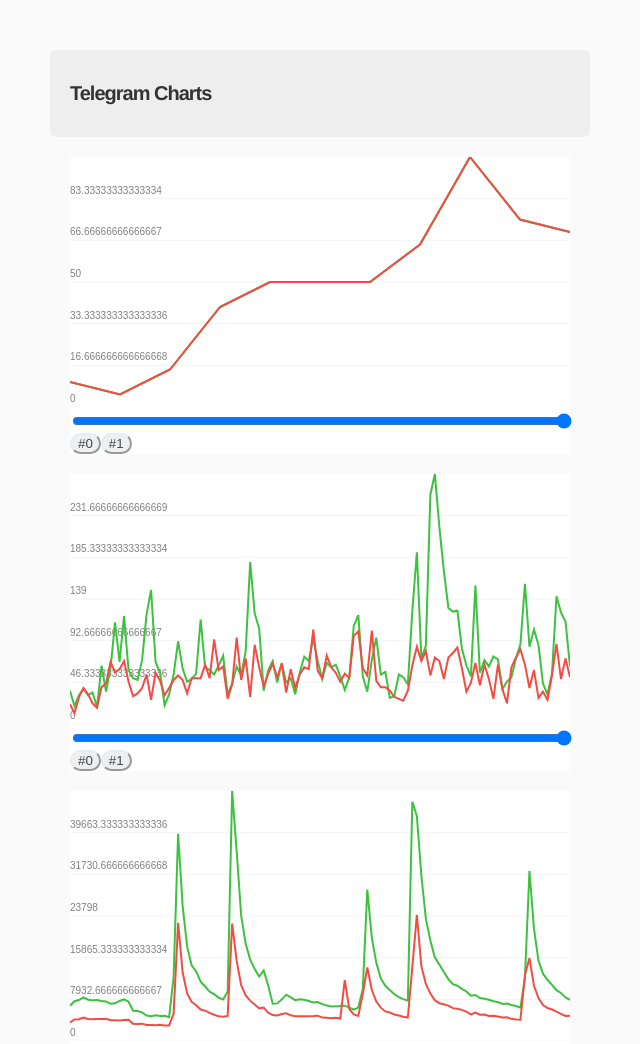
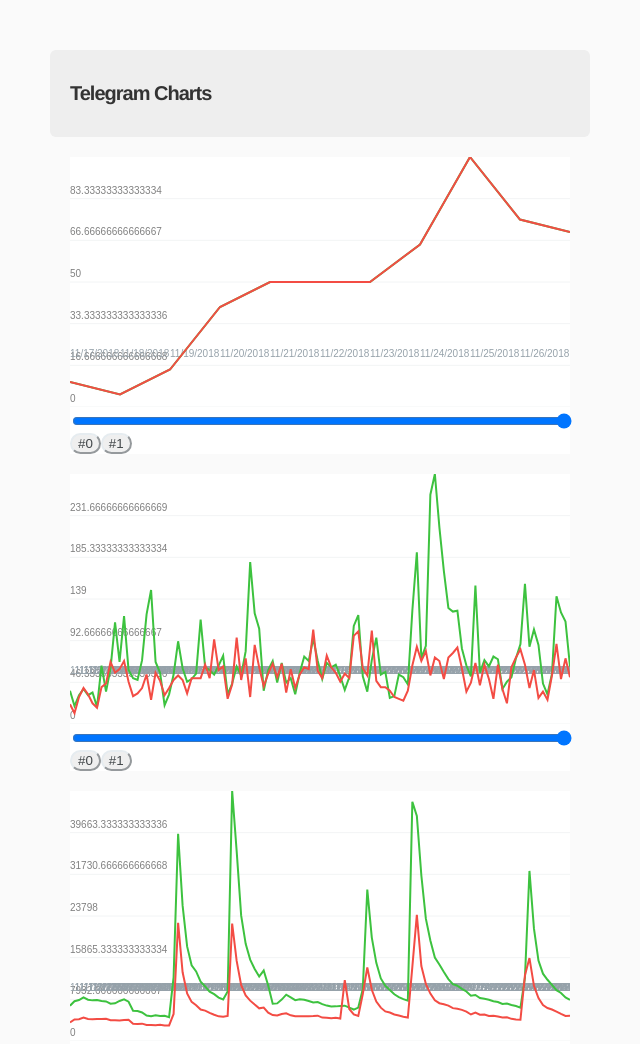
Before and after one commit to achmedzhanov/tgchart, a website: page app/index.html in a window 1280 px wide. Shown: the top 1044 px of the page, without its empty margins (320-960 px from the left). Drawn offline with Linux system fonts and the light colour scheme.

Commit message:
draw x axes labels

```diff
--- a/app/scripts/charts.js
+++ b/app/scripts/charts.js
@@ -26,11 +26,27 @@
           ]
     }
 
+    const pmulX = (x, m) => {
+        return pmul([x,0], m)[0];
+    }
+
+    const pmulY = (y, m) => {
+        return pmul([0,y], m)[1];
+    }
+
     const a2m = (m) => {
         return 'matrix(' + m[0] + ',' + m[1] + ',' + m[2] + ',' + m[3] + ',' + m[4] + ',' + m[5] + ')'
     }
 
     const q = (cb)=> setTimeout(cb,0);
+
+    const getNavigatorLanguage = () => {
+        if (navigator.languages && navigator.languages.length) {
+          return navigator.languages[0];
+        } else {
+          return navigator.userLanguage || navigator.language || navigator.browserLanguage || 'en';
+        }
+      }
 
     class ElementBuilder {
         constructor(el) {
@@ -83,6 +99,7 @@
     const createSVG = (type) => new ElementBuilder(document.createElementNS('http://www.w3.org/2000/svg', type));
     const createEl = (type) => new ElementBuilder(document.createElement(type));
 
+    const xStep = 20;
 
     function createChart(options) {
         const {el, chartData} = options;
@@ -90,13 +107,12 @@
         sizes = sizes || {width: 500, height: 250};
         const {colors, columns, names, types} = chartData;
         const chartColumnsIds = Object.keys(types).filter(t => types[t] !== 'x');
-        const xColumnId = Object.keys(types).find(t => types[t] === 'x');
         const columnsMap = {};
         for(let c of columns) {
             columnsMap[c[0]] = c;
         }
-
-        const xCoef = 1, xStep = 20;
+        const xColumnId = Object.keys(types).find(t => types[t] === 'x');
+        const xColumn = columnsMap[xColumnId];
 
         let state = {
             disabled: U.keyBy(chartColumnsIds, (id) => [id, false]),
@@ -117,8 +133,6 @@
             }
 
             const visibleLines = chartColumnsIds.filter(lid => !s.disabled[lid]).map(lid => columnsMap[lid]);
-            const xColumn = columnsMap[xColumnId];
-            // TODO line contains only one point, take into sibling points
 
             const visibleIndexRange = {
                 from: 1 + (xColumn.length - 1) * s.visibleRange.from / 100,
@@ -166,16 +180,26 @@
             const hm = hMatrix(bounds);
 
             // Y axis
-            const hGridLinesG =  createSVG('g')
+            const yAxisG =  createSVG('g')
             .addClass('animate-transform')
             .style('vector-effect', 'non-scaling-stroke')
             .appendTo(svgEl);
+            state.elements.hGridLinesG = yAxisG;
 
-            const yAxis = new YAxis({containerEl: hGridLinesG.el});
+            const yAxis = new YAxis({containerEl: yAxisG.el});
             yAxis.updateRange(fullBounds, state, vm);
             state.yAxis = yAxis;
 
-            state.elements.hGridLinesG = hGridLinesG;
+            //X axis
+            const xAxisG =  createSVG('g')
+            .addClass('animate-transform')
+            .appendTo(svgEl)
+            .attr('transform', 'translate(0, 200)');
+            state.elements.xAxisG = xAxisG;
+
+            const xAxis = new XAxis({containerEl: xAxisG.el, xColumn: xColumn});
+            xAxis.updateRange(fullBounds, state, hm);
+            state.xAxis = xAxis;
 
             const columnIds = Object.keys(types);
             const lineElements = {};
@@ -197,7 +221,7 @@
                     let d = '';
                     for(let pIdx = 1; pIdx < c.length; pIdx++) {
                         d += (pIdx == 1 ? 'M' : 'L');
-                        d += (pIdx - 1) * xStep * xCoef;
+                        d += (pIdx - 1) * xStep;
                         d += ' ';
                         d += state.transformY(c[pIdx]);
                     }
@@ -211,8 +235,6 @@
                     .appendTo(linesG);
 
                     lineElements[lId] = p;
-                } else if (t === 'x') {
-                    // todo create x axis
                 }
             }
 
@@ -279,17 +301,19 @@
             setRange(state.visibleRange, true);
         }
 
+        // const beautyfyBounds = (bounds) => {
+        //     // find nearest netural number divided to six OR 10, 50, 100
+        //     return bounds;
+        // }
+
         const setRange = (range, force) => {
 
             range = range || {from: 0, to: 100};
             if(state.visibleRange.from == range.from && state.visibleRange.to == range.to && !force) return;
 
-            const prevBounds = getBounds(state);
-
             state.visibleRange = range;
 
             const newBounds = getBounds(state);
-            const [, , yMin, yMax] = newBounds;
 
             const vm = vMatrix(newBounds);
             const hm = hMatrix(newBounds);
@@ -298,9 +322,54 @@
             state.elements.linesG.attr('transform', a2m(hm));
 
             state.yAxis.updateRange(newBounds, state, vm);
+            state.xAxis.updateRange(newBounds, state, hm);
         }
 
         init();
+    }
+
+    class XAxis {
+        constructor(options) {
+            this.el = new ElementBuilder(options.containerEl);
+            this.xColumn = options.xColumn;
+            this.elementsCache = {};
+            this.currentRangeKey = null;
+            this.currentBounds = null;
+            this.textElements = [];
+        }
+
+        init(hm) {
+            const xPoints = this.xColumn.slice(1);
+
+            const userLang = getNavigatorLanguage;
+
+            for(let i=0; i< xPoints.length;i++) {
+
+                const labelText = new Date(xPoints[i]).toLocaleDateString(userLang);
+                const x = i * xStep;
+
+                const tEl = createSVG('text')
+                .attr('x',  '0')
+                .attr('y',  '0')
+                .attr('transform', a2m([1,0,0,1,pmulX(x, hm),0]))
+                .textContent('' + labelText)
+                .addClass('chart-x-line-text')
+                .addClass('animate-opacity')
+                .appendTo(this.el);
+
+                this.textElements.push({el: tEl, x: x});
+            }
+        }
+
+        updateRange(bounds, state, hm) {
+            if(this.textElements.length === 0) {
+                this.init(hm);
+            }
+            for(let i=0;i<this.textElements.length;i++) {
+
+                this.textElements[i].el.attr('transform', a2m([1,0,0,1,pmulX(this.textElements[i].x, hm),0]));
+            }
+        }
     }
 
     class YAxis {
@@ -365,8 +434,7 @@
 
             for(let i = 0;i<=lc;i++) {
                 let yPoint = (yMax - yMin) / (lc + 1) * i;
-                const p = pmul([0,this.transformY(yPoint)], vm);
-                const y = p[1];
+                const y = pmulY(this.transformY(yPoint), vm);
 
                 lines.push({y: y, yGraph: yPoint, text: yPoint});
             }
--- a/app/styles/charts.css
+++ b/app/styles/charts.css
@@ -31,6 +31,12 @@
     fill: none;
 }
 
+.chart-x-line-text , .chart-y-line-text {
+    font-family: sans-serif;
+    font-size: 10px;
+    fill: #96a2aa;
+}
+
 /* .chart-y-line {
     transition: 0.3s linear;
     transition-property: transform, opacity, x, y, d;
```
